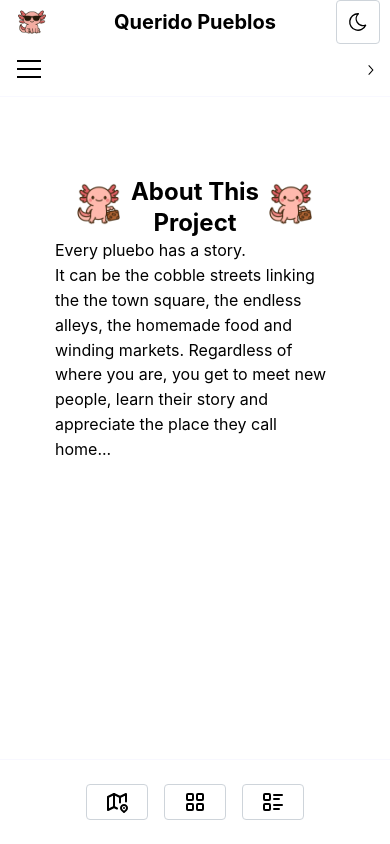
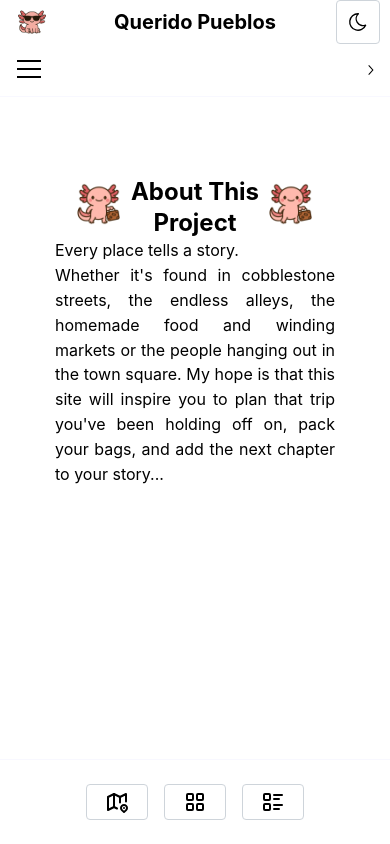
Before and after one commit to Salgado3/Pueblos_next_js, a Next.js app: page /about in a window 390 px wide. Built offline with nearby package versions, Linux system fonts and the light colour scheme; no server answers; the database is empty.

Commit message:
move conditional rendering of hooks, add margin bottom. clean up

```diff
--- a/src/app/[pueblo]/pueblosClient.module.css
+++ b/src/app/[pueblo]/pueblosClient.module.css
@@ -33,7 +33,7 @@
 
 @media only screen and (max-width: 500px) {
   .cardContainer {
-    margin-top: 6rem;
+    margin: 6rem 0;
   }
   .image {
     height: fit-content;
--- a/src/app/about/page.tsx
+++ b/src/app/about/page.tsx
@@ -27,12 +27,13 @@ const page = () => {
           className={styles.logoImg}
         />
       </div>
-      <p className={styles.text}>Every pluebo has a story. </p>
-      <p>
-        It can be the cobble streets linking the the town square, the endless
-        alleys, the homemade food and winding markets. Regardless of where you
-        are, you get to meet new people, learn their story and appreciate the
-        place they call home...
+      <p className={styles.text}>Every place tells a story.</p>
+      <p style={{ textAlign: "justify" }}>
+        Whether it's found in cobblestone streets, the endless alleys, the
+        homemade food and winding markets or the people hanging out in the town
+        square. My hope is that this site will inspire you to plan that trip
+        you've been holding off on, pack your bags, and add the next chapter to
+        your story...
       </p>
     </Card>
   );
--- a/src/app/grid/gridClient.module.css
+++ b/src/app/grid/gridClient.module.css
@@ -58,6 +58,6 @@
 }
 @media (max-width: 600px) {
   .unOrderedListContainer {
-    margin-top: 7rem;
+    margin: 7rem;
   }
 }
--- a/src/app/list/listClient.module.css
+++ b/src/app/list/listClient.module.css
@@ -41,6 +41,9 @@
   .cardContainer:first-of-type {
     margin-top: 7rem;
   }
+  .cardContainer:last-of-type {
+    margin-bottom: 7rem;
+  }
   .cardContainer:hover {
     border: 1px solid yellow;
   }
--- a/src/app/profile/ProfileClient.tsx
+++ b/src/app/profile/ProfileClient.tsx
@@ -24,14 +24,13 @@ const ProfileClient = () => {
         .eq("user_id", user.id);
     };
     getUserLikes();
-  }, []);
+  }, [supabase]);
 
   if (!hasMounted) return null;
   return (
     <div className={styles.container}>
       <div className={styles.titleContainer}>
         <Title>Welcome!</Title>{" "}
-
       </div>
       {/* <Title order={2}>Visited</Title> */}
       {/* <ProgressRing /> */}
--- a/src/lib/reactQuery/usePueblos.ts
+++ b/src/lib/reactQuery/usePueblos.ts
@@ -2,19 +2,19 @@
 
 import { type DefinedUseQueryResult, type UseQueryResult, useQuery } from "@tanstack/react-query";
 import { createClient } from "../supabase/utils/client";
-import { type Pueblo } from "../../../database.types";
 
 
-const usePueblos = ():UseQueryResult<Pueblo[], Error> => {
+
+const usePueblos = ():UseQueryResult => {
   const supabase = createClient();
   //@ts-ignore
-  return useQuery<Pueblo[], Error>({
+  return useQuery({
     queryKey: ["pueblos"],
     queryFn: async ()=> {
       const { data, error } = await supabase
         .from("pueblos_magicos")
         .select("*")
-        .order("title", { ascending: false });
+        .order("title", { ascending: true });
       if (error) {
         throw new Error(error.message); // Use the error message for better debugging
       }
```
Also changed, not shown: src/app/[pueblo]/PueblosClient.tsx (+19 -13 lines), src/app/profile/components/LikedPueblos.tsx (+14 -7 lines).
